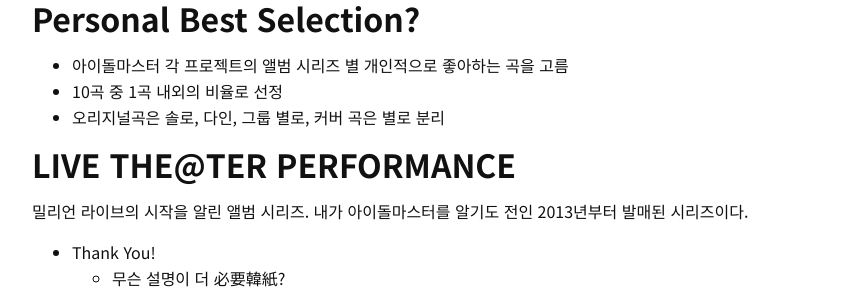
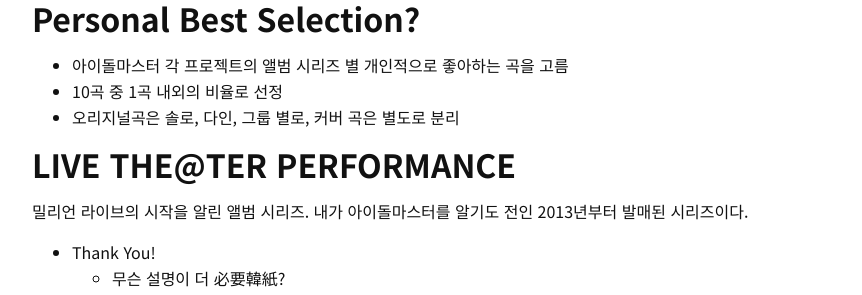
Before and after one commit to Snack-X/blog.korsnack.kr, a Jekyll site: the page built from _posts/2018-09-16-idolmaster-personal-best-selection-million-live.md, in a window 1280 px wide and 900 px high, scrolled down 344 px. Shown: the part 155-450 px from the top of the window, without its empty margins (56-918 px from the left). Built offline with Jekyll 4.4.1, drawn with Linux system fonts in a browser that asks for light colours.

Commit message:
Fix typo

```diff
--- a/_posts/2018-09-16-idolmaster-personal-best-selection-million-live.md
+++ b/_posts/2018-09-16-idolmaster-personal-best-selection-million-live.md
@@ -10,7 +10,7 @@
 
 * 아이돌마스터 각 프로젝트의 앨범 시리즈 별 개인적으로 좋아하는 곡을 고름
 * 10곡 중 1곡 내외의 비율로 선정
-* 오리지널곡은 솔로, 다인, 그룹 별로, 커버 곡은 별로 분리
+* 오리지널곡은 솔로, 다인, 그룹 별로, 커버 곡은 별도로 분리
 
 # LIVE THE@TER PERFORMANCE
 
```
